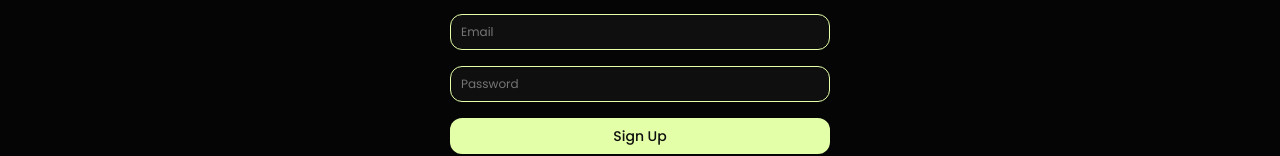
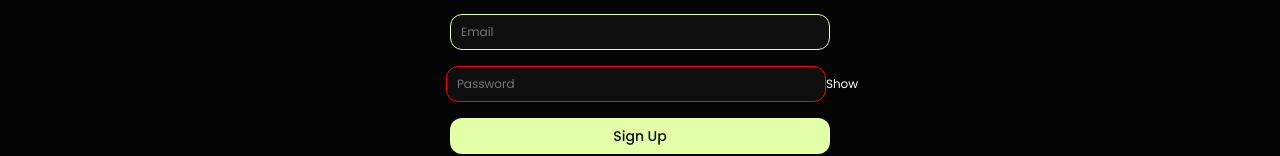
Before and after one commit to StruzhakS/health-app, a React (Create React App) app: page /health-app/signup in a window 1280 px wide. Shown: the part 631-787 px from the top of the page. Built offline with nearby package versions, Linux system fonts and the light colour scheme.

Commit message:
added password color to check password on registration

```diff
--- a/src/pages/Auth/ForgotPass/ForgotPass.module.css
+++ b/src/pages/Auth/ForgotPass/ForgotPass.module.css
@@ -196,6 +196,11 @@
     width: 360px;
     margin-bottom: 318px;
   }
+  .input {
+    width: 360px;
+    height: 36px;
+    gap: 16px;
+  }
   .linkContainer {
     display: flex;
   }
--- a/src/pages/Auth/SignUp/SignUp.jsx
+++ b/src/pages/Auth/SignUp/SignUp.jsx
@@ -12,10 +12,11 @@ const SignUp = () => {
   const [email, setEmail] = useState('');
   const [password, setPassword] = useState('');
   const [name, setName] = useState('');
+  const [showPassword, setShowPassword] = useState(false);
 
   const handleSubmit = async e => {
     e.preventDefault();
-    if (email && password && name) {
+    if (email && password && name && checkPasswordStrength(password)) {
       const res = await dispatch(signUp({ name, email, password }));
       if (res?.payload?.success) {
         const signInRes = await dispatch(signIn({ email, password }));
@@ -39,6 +40,16 @@ const SignUp = () => {
   if (AuthUser?.id) {
     navigate('/');
   }
+
+  const toggleShowPassword = () => {
+    setShowPassword(!showPassword);
+  };
+
+  const checkPasswordStrength = password => {
+    const passwordPattern =
+      /^(?=.*[A-Z])(?=.*[a-z])(?=.*\d.*\d.*\d.*\d)[A-Za-z\d]{6,}$/;
+    return passwordPattern.test(password);
+  };
 
   return (
     <div className={styles.container}>
@@ -71,13 +82,39 @@ const SignUp = () => {
               value={email}
               onChange={e => setEmail(e.target.value)}
             />
-            <input
-              className={styles.input}
-              type="password"
-              placeholder="Password"
-              value={password}
-              onChange={e => setPassword(e.target.value)}
-            />
+            <div className={styles.passwordInputContainer}>
+              <input
+                className={`${styles.passwordInput} ${
+                  password.length >= 6 && checkPasswordStrength(password)
+                    ? styles.securePassword
+                    : styles.invalidPassword
+                }`}
+                type={showPassword ? 'text' : 'password'}
+                placeholder="Password"
+                value={password}
+                onChange={e => setPassword(e.target.value)}
+              />
+              <button
+                type="button"
+                className={styles.showPasswordButton}
+                onClick={toggleShowPassword}
+              >
+                {showPassword ? 'Hide' : 'Show'}
+              </button>
+              {password && (
+                <p
+                  className={`${styles.passwordMessage} ${
+                    password.length >= 6 && checkPasswordStrength(password)
+                      ? styles.securePassword
+                      : styles.invalidPassword
+                  }`}
+                >
+                  {password.length >= 6 && checkPasswordStrength(password)
+                    ? 'Password is secure'
+                    : 'Enter a valid Password* (at least 6 characters, including at least 1 uppercase letter, 1 lowercase letter, and 4 digits)'}
+                </p>
+              )}
+            </div>
             <button className={styles.button} type="submit">
               Sign Up
             </button>
--- a/src/pages/Auth/SignUp/SignUp.module.css
+++ b/src/pages/Auth/SignUp/SignUp.module.css
@@ -5,6 +5,7 @@
 }
 
 .input {
+  outline: none;
   width: 300px;
   height: 36px;
   padding: 8px 10px;
@@ -17,6 +18,7 @@
 }
 
 .button {
+  margin-top: 16px;
   width: 300px;
   height: 36px;
   padding: 8px 10px 8px 10px;
@@ -84,6 +86,44 @@
   height: 20px;
 }
 
+.passwordInputContainer {
+  position: relative;
+}
+
+.passwordInput {
+  width: 300px;
+  height: 36px;
+  padding: 8px 10px;
+  border-radius: 12px;
+  border-color: #e3ffa8;
+  border: 1px solid #e3ffa8;
+  gap: 10px;
+  color: #b6b6b6;
+  background-color: #0f0f0f;
+}
+
+.invalidPassword {
+  border-color: red;
+}
+
+.securePassword {
+  border-color: green;
+}
+
+.passwordMessage {
+  font-size: 14px;
+  margin-top: 5px;
+  max-width: 192px;
+}
+
+.invalidPassword .passwordMessage {
+  color: red;
+}
+
+.securePassword .passwordMessage {
+  color: green;
+}
+
 @media (min-width: 834px) and (max-width: 1439.5px) {
   .container {
     max-width: 834px;
@@ -138,6 +178,12 @@
     font-size: 14px;
     margin-right: 16px;
   }
+
+  .passwordInput {
+    width: 380px;
+    height: 36px;
+    margin-left: 24px;
+  }
 }
 
 @media (min-width: 1440px) {
@@ -171,6 +217,19 @@
   .input {
     width: 192px;
   }
+
+  .passwordInput {
+    width: 192px;
+    height: 36px;
+    padding: 8px 10px;
+    border-radius: 12px;
+    border-color: #e3ffa8;
+    border: 1px solid #e3ffa8;
+    gap: 10px;
+    color: #b6b6b6;
+    background-color: #0f0f0f;
+  }
+
   .button {
     width: 192px;
     margin-bottom: 200px;
```
